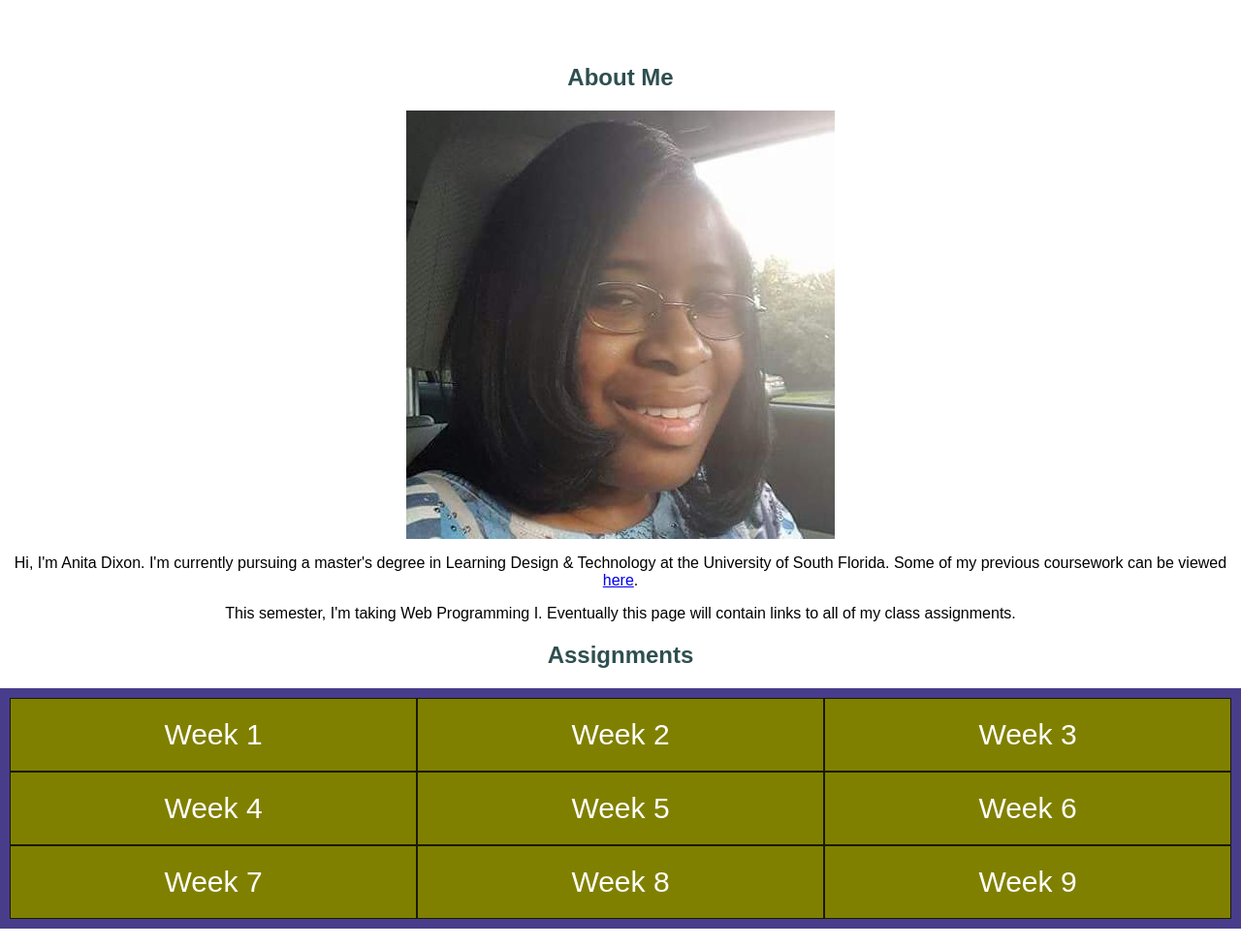
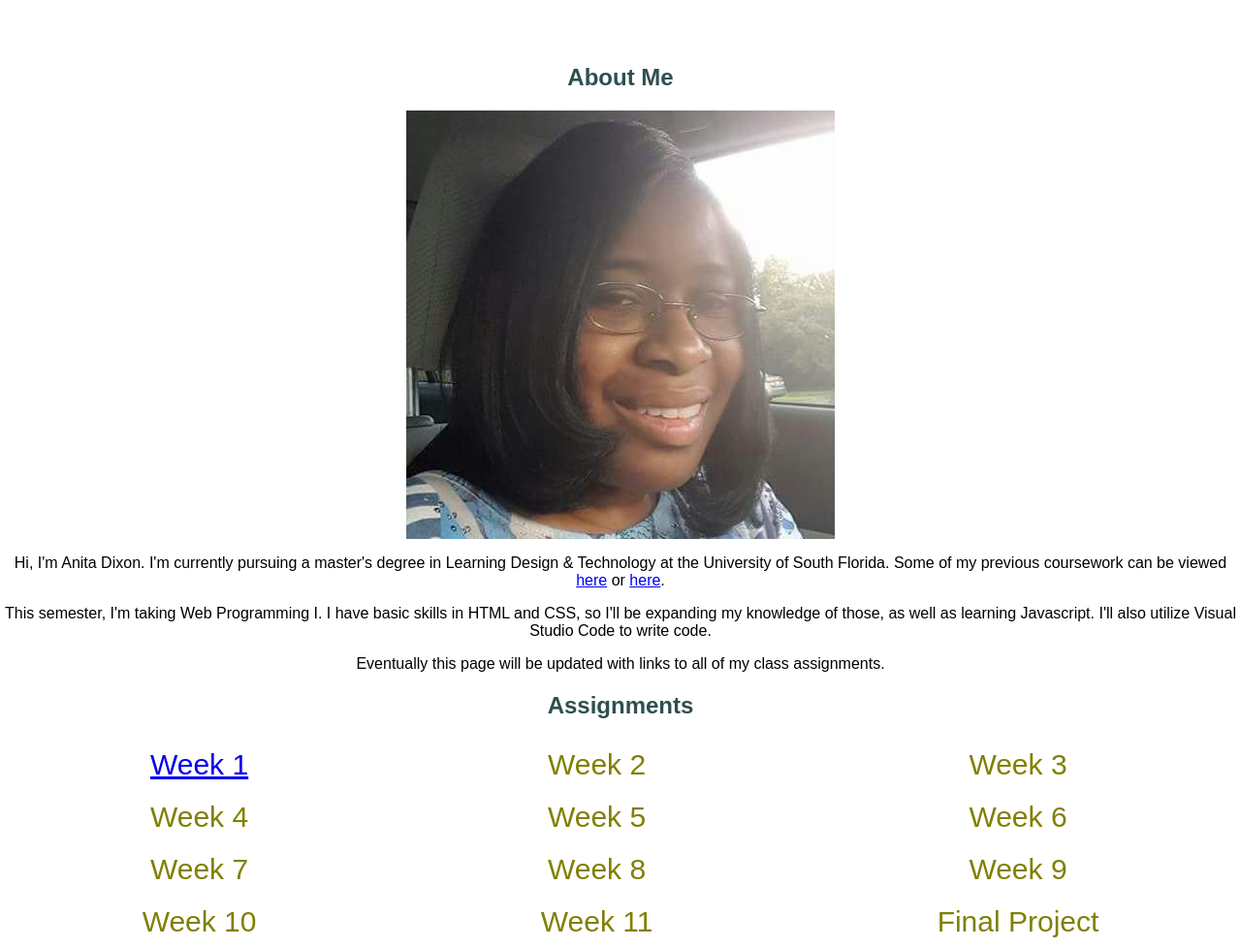
Before and after one commit to adixon99/Web-Programming-I, a plain HTML site: page Week 1.html in a window 1280 px wide. Shown: the part 79-1057 px from the top of the page at 97% size. Drawn offline with Linux system fonts and the light colour scheme.

Commit message:
Week 1 Update

```diff
--- a/Week 1.html
+++ b/Week 1.html
@@ -2,9 +2,9 @@
 <html>
 <head>
 <link href="style.css" rel="stylesheet" type="text/css">
-
 <title>Anita Dixon - Web Programming I Week 1</title>
 </head>
+
 <body>
 <header>
 <h1> EME 6930 - Web Programming I </h1>
@@ -16,16 +16,20 @@
 <h2> About Me</h2>
 
 <img src="images/Anita2.jpg" alt=" Anita Dixon sitting in a car"/>
+
 <p>Hi, I'm Anita Dixon. I'm currently pursuing a master's degree in Learning Design &amp; Technology at the University of South Florida.
 Some of my previous coursework can be viewed
-		<a href="http://mcphersona.myweb.usf.edu/"> here</a>.</p>
+<a href="http://mcphersona.myweb.usf.edu/"> here</a> or <a href="http://mcphersona.myweb.usf.edu/FinalProject/"> here</a>.
+</p>
 
-       <p>This semester, I'm taking Web Programming I. Eventually this page will contain links to all of my class assignments.</p>
+<p>This semester, I'm taking Web Programming I. I have basic skills in HTML and CSS, so I'll be expanding my knowledge of those, as well as learning Javascript. I'll also utilize Visual Studio Code to write code.</p>
+
+<p>Eventually this page will be updated with links to all of my class assignments.</p>
 
 <h2> Assignments</h2>
 
 <div class="grid-container">
-  <div class="grid-item">Week 1<a href="Week 1.html"></a></div>
+<div class="grid-item"><a href="Week 1.html">Week 1</a></div>
 <div class="grid-item">Week 2</div>
 <div class="grid-item">Week 3</div>
 <div class="grid-item">Week 4</div>
@@ -34,10 +38,12 @@
 <div class="grid-item">Week 7</div>
 <div class="grid-item">Week 8</div>
 <div class="grid-item">Week 9</div>
+<div class="grid-item">Week 10</div>
+<div class="grid-item">Week 11</div>
+<div class="grid-item">Final Project</div>
 </div>
 
 </section>
 
-
 </body>
 </html>
--- a/style.css
+++ b/style.css
@@ -7,11 +7,12 @@ html {
 }
 
 body{
-	margin: 0;
+	margin: auto;
 	background-color: white;
 	font-family: sans-serif;
 	padding-top: 125px;
 	text-align:center;
+
 }
 
 h1,h3,h4 {
@@ -21,6 +22,7 @@ h1,h3,h4 {
 h2 {
 	color:darkslategrey;text-align: center;
 }
+
 
 header {
 	position:fixed;
@@ -40,21 +42,20 @@ header {
 img {display:block;
   margin-left: auto;
   margin-right: auto;
-   	margin-top: auto;
+  margin-top: auto;
 }
 
 .grid-container {
   display: grid;
   grid-template-columns: auto auto auto;
-  background-color:darkslateblue;
-  padding: 10px;
-}
+  background-color:white;
+  margin: auto;
+	}
 
 .grid-item {
-  background-color: olive;
-  border: 1px solid rgba(0, 0, 0, 0.8);
-  padding: 20px;
+  background-color: white;
+  padding: 10px;
   font-size: 30px;
   text-align: center;
-  color: white;
+  color: olive;
 }
```
Also changed, not shown: index.html (+1 -1 lines). Lines whose indentation alone changed are shown as unchanged.
